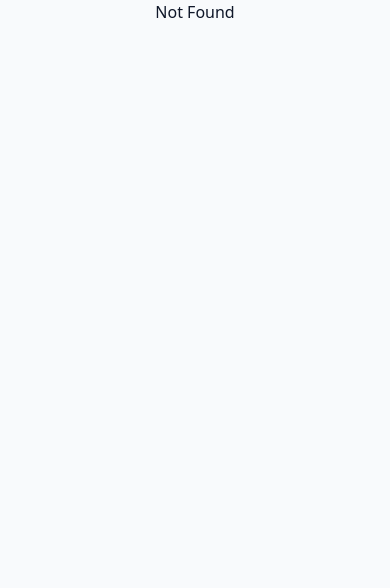
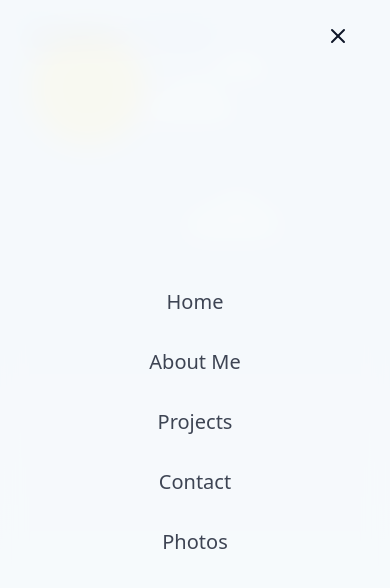
Before and after one commit to Jrodrigo06/personal-website, a React (Vite) app in the folder personal-website/: page /about in a window 390 px wide. Shown: the top 588 px of the page. Built offline with nearby package versions, Linux system fonts and the light colour scheme.

Commit message:
added navbar

```diff
--- a/personal-website/index.html
+++ b/personal-website/index.html
@@ -2,7 +2,7 @@
 <html lang="en">
   <head>
     <meta charset="UTF-8" />
-    <link rel="icon" type="image/svg+xml" href="/vite.svg" />
+    <link rel="icon" type="image/svg+xml" href="/jr.ico" />
     <meta name="viewport" content="width=device-width, initial-scale=1.0" />
     <title>Jerome Rodrigo</title>
   </head>
--- a/personal-website/src/App.tsx
+++ b/personal-website/src/App.tsx
@@ -2,15 +2,21 @@
 import {BrowserRouter, Route, Routes} from "react-router-dom"
 import { Home} from "./pages/Home";
 import {NotFound} from "./pages/NotFound"
+import { Navbar } from "./components/Navbar";
+import { About } from "./pages/About";
 
 function App() {
 
   return (
     <>
     <BrowserRouter>
+
+      <Navbar />
+
       <Routes>
-        <Route index element = {<Home />}/>
+        <Route path="/" element = {<Home />}/>
         <Route path="*" element = {<NotFound />} />
+        <Route path="/about" element = {<About />} />
       </Routes>
     </BrowserRouter>
     </>
--- a/personal-website/src/components/Hero.tsx
+++ b/personal-website/src/components/Hero.tsx
@@ -13,7 +13,7 @@
             src={ProfilePic}
             alt="Jerome Rodrigo"
             className="w-[32vh] h-[32vh] rounded-full shadow-lg object-cover mx-auto
-                        hover:shadow-primary-center transition-shadow duration-700 ease-in-out"
+                        group-hover:shadow-primary-center transition-shadow duration-700 ease-in-out"
                 />
 
             {/* Left Card */}
--- /dev/null
+++ b/personal-website/src/components/Navbar.tsx
@@ -0,0 +1,72 @@
+import { cn } from "../lib/utils";
+import { useState } from "react";
+import { Link } from "react-router-dom";
+import { X, Menu } from "lucide-react";
+
+
+const navItems = [
+    {name: "Home", href: "/" },
+    {name: "About Me", href: "/about"},
+    {name: "Projects", href: "/projects"},
+    {name: "Contact", href: "/contact"},
+    {name: "Photos", href: "/photos"}
+
+]
+
+export const Navbar = () => {
+
+    const[isOpen, setIsOpen] = useState(true);
+
+    return <nav className={cn("fixed w-full z-40 pt-4 transition-all duration-300")}>
+
+        <div className="container flex items-center justify-between">
+            <a className="text-xl font-bold text-primary flex items-center"
+                href="/">
+                <span className="relative z-10">
+                    {" "}
+                    <span className="text-glow text-foreground"> Jerome's </span> Portfolio
+                </span>
+            </a>
+
+            {/* desktop nav */}
+            <div className="hidden md:flex space-x-8">
+                {navItems.map((item, key) => (
+                    <a key = {key} href={item.href} className="text-foreground/80 hover:text-primary transition-colors duration-300">
+                        {item.name}
+                    </a>
+                ))}
+            </div>
+
+            {/* Mobile nav */}
+
+            <button
+                onClick={() => setIsOpen((prev) => !prev)}
+                className="md:hidden p-2 text-foreground z-50"
+                aria-label={isOpen ? "Close Menu" : "Open Menu"}
+            >
+                {isOpen ? <X size={24} /> : <Menu size={24} />}{" "}
+            </button>
+
+
+            <div className={cn('fixed inset-0 bg-background/95 backdrop-blur-md z-40 flex flex-col items-center justify-center',
+                "transition-all duration-300 md:hidden",
+                isOpen ? "opacity-100 pointer-events-auto" : "opacity-0 pointer-events-none"
+            )}>
+                <div className="flex flex-col space-y-8 text-xl">
+                {navItems.map((item, key) => (
+                    <Link
+                    key={key}
+                    to={item.href}
+                    className="text-foreground/80 hover:text-primary transition-colors duration-300"
+                    onClick={() => setIsOpen(false)}
+                  >
+                        {item.name}
+                    </Link>
+                ))}
+                </div>
+            </div>
+
+        </div>
+
+    </nav>
+};
--- a/personal-website/src/components/ThemeToggle.tsx
+++ b/personal-website/src/components/ThemeToggle.tsx
@@ -1,5 +1,5 @@
 import { Moon, Sun } from "lucide-react";
-import { useTheme } from "../components/ThemeContext";
+import { useTheme } from "../hooks/ThemeContext";
 import { cn } from "../lib/utils";
 
 export const ThemeToggle = () => {
@@ -9,7 +9,7 @@
     <button
       onClick={toggleTheme}
       className={cn(
-        "fixed max-sm:hidden top-5 right-5 z-50 p-2 rounded-full transition-colors duration-300",
+        "fixed max-sm:hidden top-4 right-5 z-50 pt-1 rounded-full transition-colors duration-300",
         "focus:outline-hidden"
       )}
     >
--- a/personal-website/src/main.tsx
+++ b/personal-website/src/main.tsx
@@ -2,7 +2,7 @@
 import { createRoot } from 'react-dom/client'
 import './index.css'
 import App from './App.tsx'
-import { ThemeProvider } from './components/ThemeContext.tsx'
+import { ThemeProvider } from './hooks/ThemeContext.tsx'
 
 createRoot(document.getElementById('root')!).render(
   <StrictMode>
--- /dev/null
+++ b/personal-website/src/pages/About.tsx
@@ -0,0 +1,27 @@
+import {StarBackground} from '../components/StarBackground';
+import { LightBackground } from "../components/LightBackground";
+import {useTheme} from '../hooks/ThemeContext';
+import { ThemeToggle } from '../components/ThemeToggle';
+
+
+export const About = () => {
+
+    const { theme } = useTheme();
+
+
+   return(
+    <div className="flex flex-col md:flex-row">
+    <ThemeToggle />
+    {theme === "dark" ? <StarBackground /> : <LightBackground />}
+    {/* left column */}
+    <div className="md:w-1/2">
+      <h2 className="text-primary font-bold text-4xl mt-10 ml-0">About Me!</h2>
+    </div>
+
+    {/* right column */}
+    <div className="md:w-1/2">
+      {/* your tech‐stack list */}
+    </div>
+  </div>
+   )
+}
--- a/personal-website/src/pages/Home.tsx
+++ b/personal-website/src/pages/Home.tsx
@@ -1,8 +1,9 @@
 import { ThemeToggle } from "../components/ThemeToggle";
 import {StarBackground} from '../components/StarBackground';
 import { LightBackground } from "../components/LightBackground";
-import {useTheme} from '../components/ThemeContext';
+import {useTheme} from '../hooks/ThemeContext';
 import { Hero } from '../components/Hero';
+
 
 export const Home = () => {
 
@@ -15,7 +16,7 @@
         {theme === "dark" ? <StarBackground /> : <LightBackground />}
         {/* Navbar */}
         <Hero />
-        {/* Main Content */}
+
 
         {/* Footer */}
 
```
Also changed, not shown: personal-website/public/JR.png (added), personal-website/src/hooks/ThemeContext.tsx (renamed from personal-website/src/components/ThemeContext.tsx), 1 other file (tests, documents, lock files or other folders).
